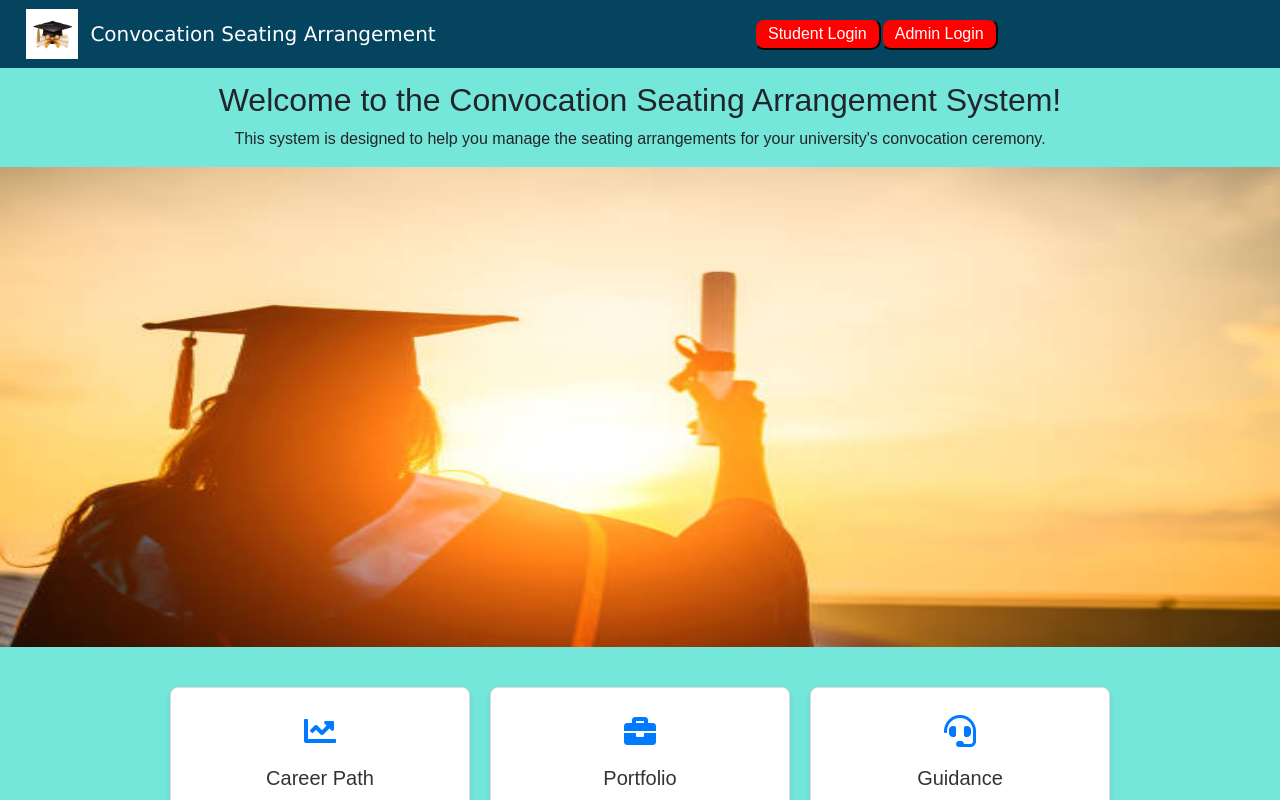
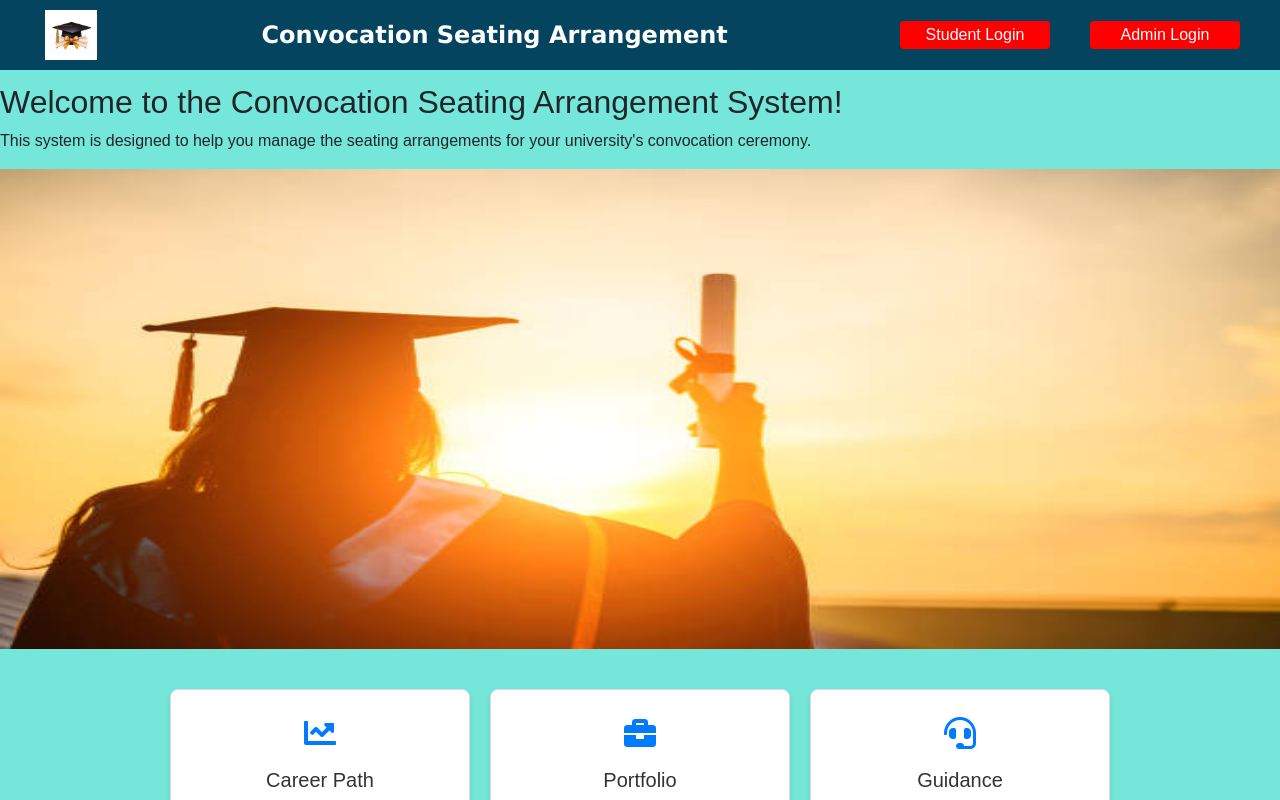
Before and after one commit to Revanth0804/Seating-Arrangement-System, a React (Vite) app: page / in a window 1280 px wide. Shown: the top 800 px of the page. Built offline with nearby package versions, Linux system fonts and the light colour scheme.

Commit message:
styled components updated

```diff
--- a/src/App.css
+++ b/src/App.css
@@ -27,7 +27,7 @@ button:hover {
 /* Header  */
 
 /* Nav */
-.menu-card {
+/* .menu-card {
 
   background-color: #05445e;
 
@@ -90,7 +90,7 @@ header{
 #logoutbtn{
   width: 100px;
   background-color: red;
-}
+} */
 
 /* Main */
 
--- a/src/components/Header.jsx
+++ b/src/components/Header.jsx
@@ -3,57 +3,59 @@ import { NavLink, useNavigate } from "react-router-dom";
 import styled from "styled-components";
 
 // Styled Components
+
 const HeaderContainer = styled.header`
-  .navbar {
+  position: sticky;
+  top: 0;
+  z-index: 1050;
+`;
+
+const Navbar = styled.nav`
   background-color: #05445e;
-    padding: 10px 20px;
-  }
+  color: white;
+  display: flex;
+  align-items: center;
+  padding: 10px;
+`;
 
-  #logo {
-    width: 50px;
+const Logo = styled.img`
+  margin-left: 2%;
   height: 50px;
-    border-radius: 50%;
-  }
+`;
 
-  #title {
+const Title = styled.a`
+  margin-left: 1%;
   color: white;
+  font-family: "Lucida Sans", "Lucida Sans Regular", "Lucida Grande",
+    "Lucida Sans Unicode", Geneva, Verdana, sans-serif;
+  text-decoration: none;
   font-size: 1.5rem;
   font-weight: bold;
-    text-decoration: none;
-    margin-left: 10px;
-  }
+`;
 
-  .navbar-toggler {
+const NavbarToggler = styled.button`
+  display: flex;
+  flex-direction: column;
+  justify-content: space-around;
+  width: 30px;
+  height: 30px;
   background: transparent;
   border: none;
+  cursor: pointer;
+  padding: 0;
+  margin-left: auto;
+
+  &:focus {
+    outline: none;
   }
+`;
 
-  .navbar-toggler-icon {
-    width: 50px;
-    height: 35px;
-    background-color: white;
-    display: block;
-    position: relative;
-  }
-
-  .navbar-toggler-icon::before,
-  .navbar-toggler-icon::after {
-    content: "";
-    position: absolute;
+const NavbarTogglerIcon = styled.div`
   width: 100%;
   height: 4px;
-    background-color: white;
-    left: 0;
-    transition: transform 0.3s ease;
-  }
-
-  .navbar-toggler-icon::before {
-    top: 0;
-  }
-
-  .navbar-toggler-icon::after {
-    bottom: 0;
-  }
+  background-color: #ffffff;
+  border-radius: 2px;
+  transition: all 0.3s linear;
 `;
 
 const MenuCard = styled.div`
@@ -65,13 +67,22 @@ const MenuCard = styled.div`
   background-color: #05445e;
   box-shadow: 2px 0 10px rgba(0, 0, 0, 0.3);
   padding: 20px;
-  z-index: 1050;
   transform: ${({ isOpen }) => (isOpen ? "translateX(0)" : "translateX(-100%)")};
   transition: transform 0.3s ease-in-out;
 `;
 
+const NavList = styled.ul`
+  list-style: none;
+  padding: 0;
+  margin: 0;
+`;
+
+const NavItem = styled.li`
+  margin-bottom: 10px;
+`;
+
 const MenuItem = styled(NavLink)`
-  color: white !important;
+  color: white;
   font-size: 1rem;
   padding: 15px;
   text-align: left;
@@ -79,31 +90,30 @@ const MenuItem = styled(NavLink)`
   text-decoration: none;
 
   &:hover {
-    color: #80ced7 !important;
+    color: #80ced7;
     background-color: #033649;
     border-radius: 4px;
   }
 `;
 
 const LogoutButton = styled.button`
-  background-color: #f44336;
+  width: 100px;
+  background-color: red;
   color: white;
   padding: 10px 15px;
-  font-size: 1rem;
   border: none;
   border-radius: 4px;
   cursor: pointer;
-  transition: background-color 0.3s ease;
 
   &:hover {
-    background-color: #d32f2f;
+    background-color: #ff6b6b;
   }
 `;
 
 // Header Component
 const Header = ({ onLogout }) => {
   const [menuOpen, setMenuOpen] = useState(false);
-  const navigate = useNavigate(); // Hook for navigation
+  const navigate = useNavigate();
 
   const toggleMenu = () => {
     setMenuOpen(!menuOpen);
@@ -117,60 +127,48 @@ const Header = ({ onLogout }) => {
 
   return (
     <HeaderContainer>
-      <nav className="navbar" id="nav">
-        <div className="container-fluid">
-          <img src="./src/assets/images/logo1.jpeg" alt="Logo" id="logo" />
-          <a className="navbar-brand" href="#" id="title">
-            Convocation Seating Arrangement
-          </a>
-          <button
-            className="navbar-toggler"
-            type="button"
-            onClick={toggleMenu}
-            aria-expanded={menuOpen}
-            aria-label="Toggle navigation"
-          >
-            <span className="navbar-toggler-icon"></span>
-          </button>
-        </div>
-      </nav>
+      <Navbar>
+        <Logo src="./src/assets/images/logo1.jpeg" alt="Logo" />
+        <Title href="/">Convocation Seating Arrangement</Title>
+        <NavbarToggler onClick={toggleMenu} aria-expanded={menuOpen}>
+          <NavbarTogglerIcon />
+          <NavbarTogglerIcon />
+          <NavbarTogglerIcon />
+        </NavbarToggler>
+      </Navbar>
 
       {/* Side Card Menu */}
       <MenuCard isOpen={menuOpen}>
-        <div>
-          <ul className="list-unstyled">
-            <li>
+        <NavList>
+          <NavItem>
             <MenuItem to="/" onClick={toggleMenu}>
               Home
             </MenuItem>
-            </li>
-            <li>
+          </NavItem>
+          <NavItem>
             <MenuItem to="/Dashboard1" onClick={toggleMenu}>
               Dashboard
             </MenuItem>
-            </li>
-            <li>
+          </NavItem>
+          <NavItem>
             <MenuItem to="/findseat" onClick={toggleMenu}>
               Find Seat
             </MenuItem>
-            </li>
-            <li>
+          </NavItem>
+          <NavItem>
             <MenuItem to="/visualmap" onClick={toggleMenu}>
               Map
             </MenuItem>
-            </li>
-            <li>
+          </NavItem>
+          <NavItem>
             <MenuItem to="/profile" onClick={toggleMenu}>
               Profile
             </MenuItem>
-            </li>
-            <li>
-              <LogoutButton id="logoutbtn" onClick={handleLogout}>
-                Logout
-              </LogoutButton>
-            </li>
-          </ul>
-        </div>
+          </NavItem>
+          <NavItem>
+            <LogoutButton onClick={handleLogout}>Logout</LogoutButton>
+          </NavItem>
+        </NavList>
       </MenuCard>
     </HeaderContainer>
   );
--- a/src/components/Header1.jsx
+++ b/src/components/Header1.jsx
@@ -1,73 +1,148 @@
-import React from 'react';
-import { NavLink, useLocation } from 'react-router-dom';
-import styled from 'styled-components';
+import React from "react";
+import { NavLink, useLocation } from "react-router-dom";
+import styled from "styled-components";
 
-// Define a styled component for the <p> tag
+// Styled Components
+
+const HeaderContainer = styled.header`
+  position: sticky;
+  top: 0;
+  z-index: 1050;
+  background-color: #05445e;
+  color: white;
+`;
+
+const Navbar = styled.nav`
+  display: flex;
+  align-items: center;
+  justify-content: space-between;
+  padding: 10px 20px;
+  background-color: #05445e;
+`;
+
+const Logo = styled.img`
+  height: 50px;
+  margin-left: 2%;
+`;
+
+const Title = styled.a`
+  margin-left: 1%;
+  color: white;
+  font-family: "Lucida Sans", "Lucida Sans Regular", "Lucida Grande",
+    "Lucida Sans Unicode", Geneva, Verdana, sans-serif;
+  font-size: 1.5rem;
+  font-weight: bold;
+  text-decoration: none;
+`;
+
+const NavbarCollapse = styled.div`
+  display: flex;
+  align-items: center;
+`;
+
+const NavList = styled.ul`
+  display: flex;
+  list-style: none;
+  margin: 0;
+  padding: 0;
+  margin-left: auto;
+`;
+
+const NavItem = styled.li`
+  margin: 0 10px;
+`;
+
+const NavButton = styled.button`
+  background-color: red;
+  width: 150px;
+  color: white;
+  border: none;
+  border-radius: 4px;
+  font-size: 1rem;
+  cursor: pointer;
+  margin: 10px;
+
+  &:hover {
+    background-color: #ff6b6b;
+  }
+`;
+
 const StyledParagraph = styled.p`
   font-size: 18px;
   margin: 14px;
   font-weight: bold;
 `;
 
+const NavbarToggler = styled.button`
+  width: 40px;
+  height: 40px;
+  border: none;
+  background-color: white;
+  border-radius: 5px;
+  display: none; /* Hidden for larger screens */
+  cursor: pointer;
+
+  &:focus {
+    outline: none;
+  }
+`;
+
+const NavbarTogglerIcon = styled.span`
+  display: block;
+  width: 25px;
+  height: 3px;
+  background-color: #05445e;
+  margin: 5px auto;
+`;
+
+// Component
 function Header1() {
-  const location = useLocation(); // Get current location
+  const location = useLocation();
 
-  // Check if the current path is the admin login page, student login page, or landing page
-  const isAdminLoginPage = location.pathname === '/adminlogin';
-  const isStudentLoginPage = location.pathname === '/login';
-  const isLandingPage = location.pathname === '/'; // Check for LandingPage
+  // Check the current path
+  const isAdminLoginPage = location.pathname === "/adminlogin";
+  const isStudentLoginPage = location.pathname === "/login";
+  const isLandingPage = location.pathname === "/";
 
   return (
-    <>
-      <header1>
-        <nav className="navbar navbar-expand-lg" id="nav">
-          <img src="./src/assets/images/logo1.jpeg" alt="" id="logo" />
-          <a className="navbar-brand" href="/" id="title">
-            Convocation Seating Arrangement
-          </a>
-          <button
-            className="navbar-toggler"
-            type="button"
-            data-toggle="collapse"
-            data-target="#navbarSupportedContent"
-            aria-controls="navbarSupportedContent"
-            aria-expanded="false"
-            aria-label="Toggle navigation"
-          >
-            <span className="navbar-toggler-icon"></span>
-          </button>
+    <HeaderContainer>
+      <Navbar>
+        <Logo src="./src/assets/images/logo1.jpeg" alt="Logo" />
+        <Title href="/">Convocation Seating Arrangement</Title>
 
-          <div className="collapse navbar-collapse" id="navbarSupportedContent">
-            <ul className="navbar-nav mr-auto">
-              {/* Hide the Home button if on the landing page */}
+        <NavbarToggler>
+          <NavbarTogglerIcon />
+          <NavbarTogglerIcon />
+          <NavbarTogglerIcon />
+        </NavbarToggler>
+
+        <NavbarCollapse>
+          <NavList>
             {!isLandingPage && (
-                <li className="nav-item active">
-                  <NavLink to="/">
-                    {/* Apply the styled component here */}
+              <NavItem>
+                <NavLink to="/" className="nav-link">
                   <StyledParagraph>Home</StyledParagraph>
                 </NavLink>
-                </li>
+              </NavItem>
             )}
-              {/* Only show the buttons that are not on the current page */}
             {!isStudentLoginPage && (
-                <li className="nav-item active">
-                  <NavLink to="/login">
-                    <button id="navbtn1">Student Login</button>
+              <NavItem>
+                <NavLink to="/login" className="nav-link">
+                  <NavButton>Student Login</NavButton>
                 </NavLink>
-                </li>
+              </NavItem>
             )}
             {!isAdminLoginPage && (
-                <li className="nav-item active">
-                  <NavLink to="/adminlogin">
-                    <button id="navbtn1">Admin Login</button>
+              <NavItem>
+                <NavLink to="/adminlogin" className="nav-link">
+                  <NavButton>Admin Login</NavButton>
                 </NavLink>
-                </li>
+              </NavItem>
             )}
-            </ul>
-          </div>
-        </nav>
-      </header1>
-    </>
+          </NavList>
+        </NavbarCollapse>
+      </Navbar>
+    </HeaderContainer>
   );
 }
 
```
Lines whose indentation alone changed are shown as unchanged.
